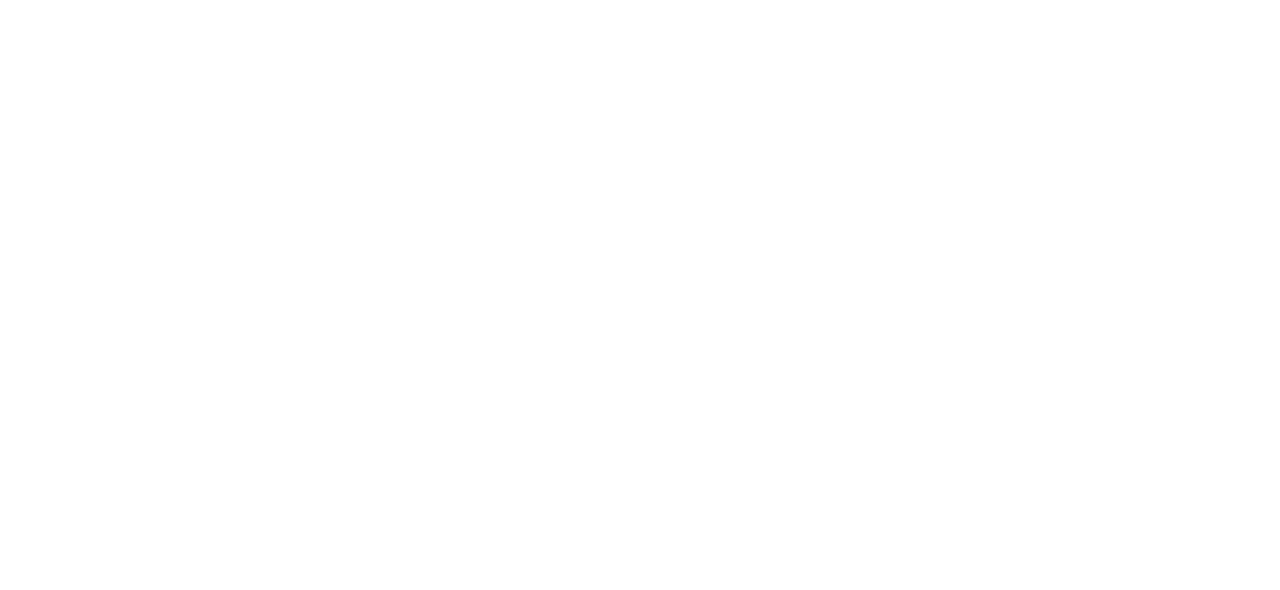
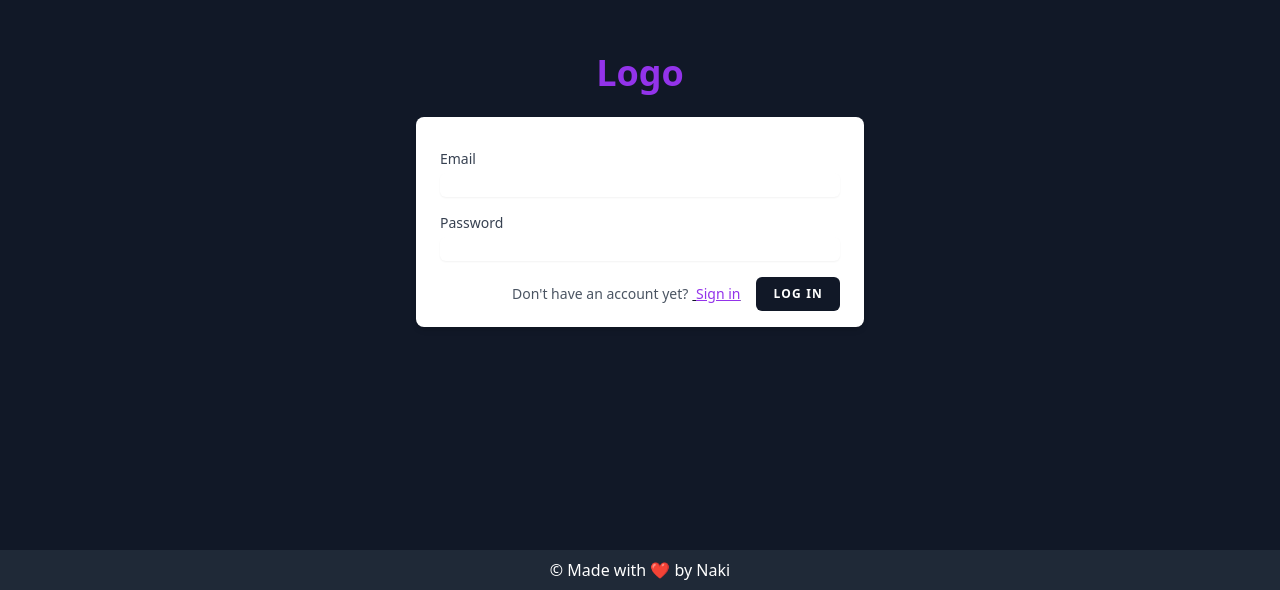
Before and after one commit to yNakidori/iMov, a React (Create React App) app: page / in a window 1280 px wide. Before the commit this address had no page. Shown: the part 210-800 px from the top of the page. Built offline with nearby package versions, Linux system fonts and the light colour scheme.

Commit message:
auth + routes

```diff
--- a/src/App.js
+++ b/src/App.js
@@ -1,8 +1,34 @@
-import React from "react";
-import { Link } from "react-router-dom";
+import React, { useState } from "react";
+import { Link, useNavigate } from "react-router-dom"; // Importe useNavigate
 import Footer from "./components/Footer";
+import { auth } from "./firebase/firebase";
+import { createUserWithEmailAndPassword } from "firebase/auth";
 
 function App() {
+  const [email, setEmail] = useState("");
+  const [password, setPassword] = useState("");
+  const [confirmPassword, setConfirmPassword] = useState("");
+  const [error, setError] = useState(null);
+  const [successMessage, setSuccessMessage] = useState(null);
+  const navigate = useNavigate();
+
+  const register = async (e) => {
+    e.preventDefault();
+
+    if (password !== confirmPassword) {
+      setError("As senhas não coincidem.");
+      return;
+    }
+
+    try {
+      await createUserWithEmailAndPassword(auth, email, password);
+      setSuccessMessage("Conta criada com sucesso!");
+      navigate("/"); // Redirecionar para a tela de login
+    } catch (error) {
+      setError(error.message);
+    }
+  };
+
   return (
     <div className="">
       <div className="flex flex-col items-center min-h-screen pt-6 sm:justify-center sm:pt-0 bg-gray-900">
@@ -12,22 +38,7 @@ function App() {
           </a>
         </div>
         <div className="w-full px-6 py-4 mt-6 overflow-hidden bg-white shadow-md sm:max-w-md sm:rounded-lg">
-          <form>
-            <div>
-              <label
-                htmlFor="name"
-                className="block text-sm font-medium text-gray-700 undefined"
-              >
-                Name
-              </label>
-              <div className="flex flex-col items-start">
-                <input
-                  type="text"
-                  name="name"
-                  className="block w-full mt-1 border-gray-300 rounded-md shadow-sm focus:border-indigo-300 focus:ring focus:ring-indigo-200 focus:ring-opacity-50"
-                />
-              </div>
-            </div>
+          <form onSubmit={register}>
             <div className="mt-4">
               <label
                 htmlFor="email"
@@ -39,6 +50,8 @@ function App() {
                 <input
                   type="email"
                   name="email"
+                  value={email}
+                  onChange={(e) => setEmail(e.target.value)}
                   className="block w-full mt-1 border-gray-300 rounded-md shadow-sm focus:border-indigo-300 focus:ring focus:ring-indigo-200 focus:ring-opacity-50"
                 />
               </div>
@@ -54,6 +67,8 @@ function App() {
                 <input
                   type="password"
                   name="password"
+                  value={password}
+                  onChange={(e) => setPassword(e.target.value)}
                   className="block w-full mt-1 border-gray-300 rounded-md shadow-sm focus:border-indigo-300 focus:ring focus:ring-indigo-200 focus:ring-opacity-50"
                 />
               </div>
@@ -69,17 +84,23 @@ function App() {
                 <input
                   type="password"
                   name="password_confirmation"
+                  value={confirmPassword}
+                  onChange={(e) => setConfirmPassword(e.target.value)}
                   className="block w-full mt-1 border-gray-300 rounded-md shadow-sm focus:border-indigo-300 focus:ring focus:ring-indigo-200 focus:ring-opacity-50"
                 />
               </div>
             </div>
+            {error && <p className="text-red-500 mt-2">{error}</p>}
+            {successMessage && (
+              <div className="text-green-500 mt-2">{successMessage}</div>
+            )}
             <div className="flex items-center justify-end mt-4">
               <p className="text-sm text-gray-600">
-                Don't have an account yet?
+                Already have an account?
                 <span className="ml-1 text-gray-900 underline hover:text-gray-700">
                   {" "}
-                  <Link to="/Login" className="text-purple-600 hover:underline">
-                    Sign in
+                  <Link to="/" className="text-purple-600 hover:underline">
+                    Log in
                   </Link>
                 </span>
               </p>
--- a/src/Login.jsx
+++ b/src/Login.jsx
@@ -1,20 +1,38 @@
-import React from "react";
+import React, { useState } from "react";
 import { Link } from "react-router-dom";
 import Footer from "./components/Footer";
+import { auth } from "./firebase/firebase";
+import { signInWithEmailAndPassword } from "firebase/auth";
 
-const Login = () => {
+function Login() {
+  const [email, setEmail] = useState("");
+  const [password, setPassword] = useState("");
+
+  const logi = (e) => {
+    e.preventDefault();
+    signInWithEmailAndPassword(auth, email, password)
+      .then((userCredential) => {
+        console.log(userCredential);
+      })
+      .catch((error) => {
+        console.log(error);
+      });
+  };
+
   return (
-    <div>
-      <div className="flex flex-col items-center min-h-screen pt-6 sm:justify-center sm:pt-0 bg-gray-900 text-white">
+    <div className="">
+      <div className="flex flex-col items-center min-h-screen pt-6 sm:justify-center sm:pt-0 bg-gray-900">
         <div>
-          <h3 className="text-4xl font-bold text-purple-600">Logo</h3>
+          <a href="/">
+            <h3 className="text-4xl font-bold text-purple-600">Logo</h3>
+          </a>
         </div>
         <div className="w-full px-6 py-4 mt-6 overflow-hidden bg-white shadow-md sm:max-w-md sm:rounded-lg">
-          <form>
+          <form onSubmit={logi}>
             <div className="mt-4">
               <label
                 htmlFor="email"
-                className="block text-sm font-medium text-gray-700"
+                className="block text-sm font-medium text-gray-700 undefined"
               >
                 Email
               </label>
@@ -22,6 +40,8 @@ const Login = () => {
                 <input
                   type="email"
                   name="email"
+                  value={email}
+                  onChange={(e) => setEmail(e.target.value)}
                   className="block w-full mt-1 border-gray-300 rounded-md shadow-sm focus:border-indigo-300 focus:ring focus:ring-indigo-200 focus:ring-opacity-50"
                 />
               </div>
@@ -29,7 +49,7 @@ const Login = () => {
             <div className="mt-4">
               <label
                 htmlFor="password"
-                className="block text-sm font-medium text-gray-700"
+                className="block text-sm font-medium text-gray-700 undefined"
               >
                 Password
               </label>
@@ -37,22 +57,27 @@ const Login = () => {
                 <input
                   type="password"
                   name="password"
+                  value={password}
+                  onChange={(e) => setPassword(e.target.value)}
                   className="block w-full mt-1 border-gray-300 rounded-md shadow-sm focus:border-indigo-300 focus:ring focus:ring-indigo-200 focus:ring-opacity-50"
                 />
               </div>
             </div>
             <div className="flex items-center justify-end mt-4">
               <p className="text-sm text-gray-600">
-                Don't have an account yet?{" "}
-                <Link to="/app" className="text-purple-600 hover:underline">
-                  Sign up
-                </Link>
+                Don't have an account yet?
+                <span className="ml-1 text-gray-900 underline hover:text-gray-700">
+                  {" "}
+                  <Link to="/App" className="text-purple-600 hover:underline">
+                    Sign in
+                  </Link>
+                </span>
               </p>
               <button
                 type="submit"
-                className="inline-flex items-center px-4 py-2 ml-4 text-xs font-semibold tracking-widest text-white uppercase transition duration-150 ease-in-out bg-gray-900 border border-transparent rounded-md active:bg-gray-900"
+                className="inline-flex items-center px-4 py-2 ml-4 text-xs font-semibold tracking-widest text-white uppercase transition duration-150 ease-in-out bg-gray-900 border border-transparent rounded-md active:bg-gray-900 false"
               >
-                Sign In
+                Log In
               </button>
             </div>
           </form>
@@ -61,6 +86,6 @@ const Login = () => {
       <Footer />
     </div>
   );
-};
+}
 
 export default Login;
--- a/src/components/Routes.js
+++ b/src/components/Routes.js
@@ -8,7 +8,7 @@ const RoutesComponent = () => {
   return (
     <BrowserRouter>
       <Routes>
-        <Route exact path="/login" element={<Login />} />
+        <Route exact path="/" element={<Login />} />
         <Route path="/app" element={<App />} />
       </Routes>
     </BrowserRouter>
--- a/src/firebase/firebase.js
+++ b/src/firebase/firebase.js
@@ -0,0 +1,23 @@
+// Import the functions you need from the SDKs you need
+import { initializeApp } from "firebase/app";
+import { getAuth } from "firebase/auth";
+// TODO: Add SDKs for Firebase products that you want to use
+// https://firebase.google.com/docs/web/setup#available-libraries
+
+// Your web app's Firebase configuration
+const firebaseConfig = {
+  apiKey: "AIzaSyCVBvpGX-FOsHGj7nBfT71ORdADlkRw-q4",
+  authDomain: "imov-a3e90.firebaseapp.com",
+  projectId: "imov-a3e90",
+  storageBucket: "imov-a3e90.appspot.com",
+  messagingSenderId: "166615794462",
+  appId: "1:166615794462:web:2b94313e2fbfcdb73bff0f",
+};
+
+// Initialize Firebase
+const app = initializeApp(firebaseConfig);
+
+// Initialize Firebase Authentication and get a reference to the service
+const auth = getAuth(app);
+
+export { auth };
```
